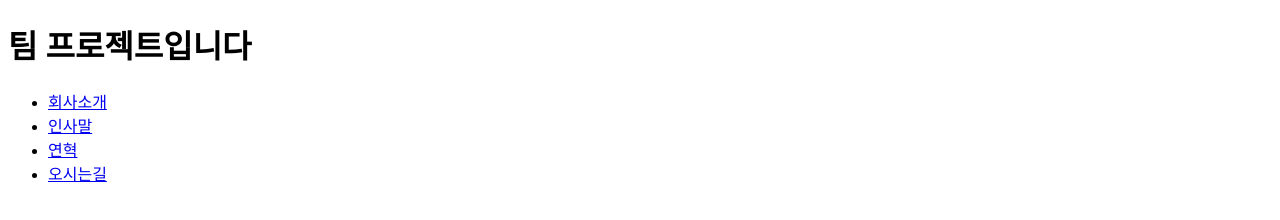
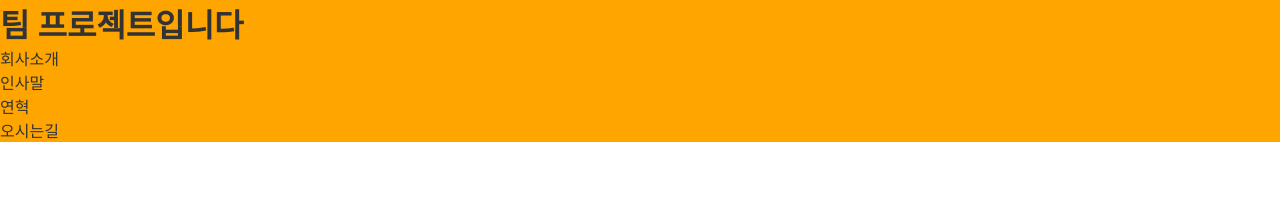
Before and after one commit to kimminjung020123/sample01, a plain HTML site: page index.html in a window 1280 px wide. Drawn offline with Linux system fonts and the light colour scheme.

Commit message:
팀프로젝트 인덱스 파일 css 링크 추가 및 css 코드 작성

```diff
--- /dev/null
+++ b/css/main.css
@@ -0,0 +1,4 @@
+*{margin: 0; padding: 0;}
+html{font-size: 16px; color: #333;}
+a{color: #333; text-decoration: none; display: block;}
+header{background: orange;}
--- a/index.html
+++ b/index.html
@@ -4,6 +4,7 @@
     <meta charset="UTF-8">
     <meta name="viewport" content="width=device-width, initial-scale=1.0">
     <title>팀 프로젝트</title>
+    <link rel="stylesheet" href="./css/main.css">
 </head>
 <body>
 
```
